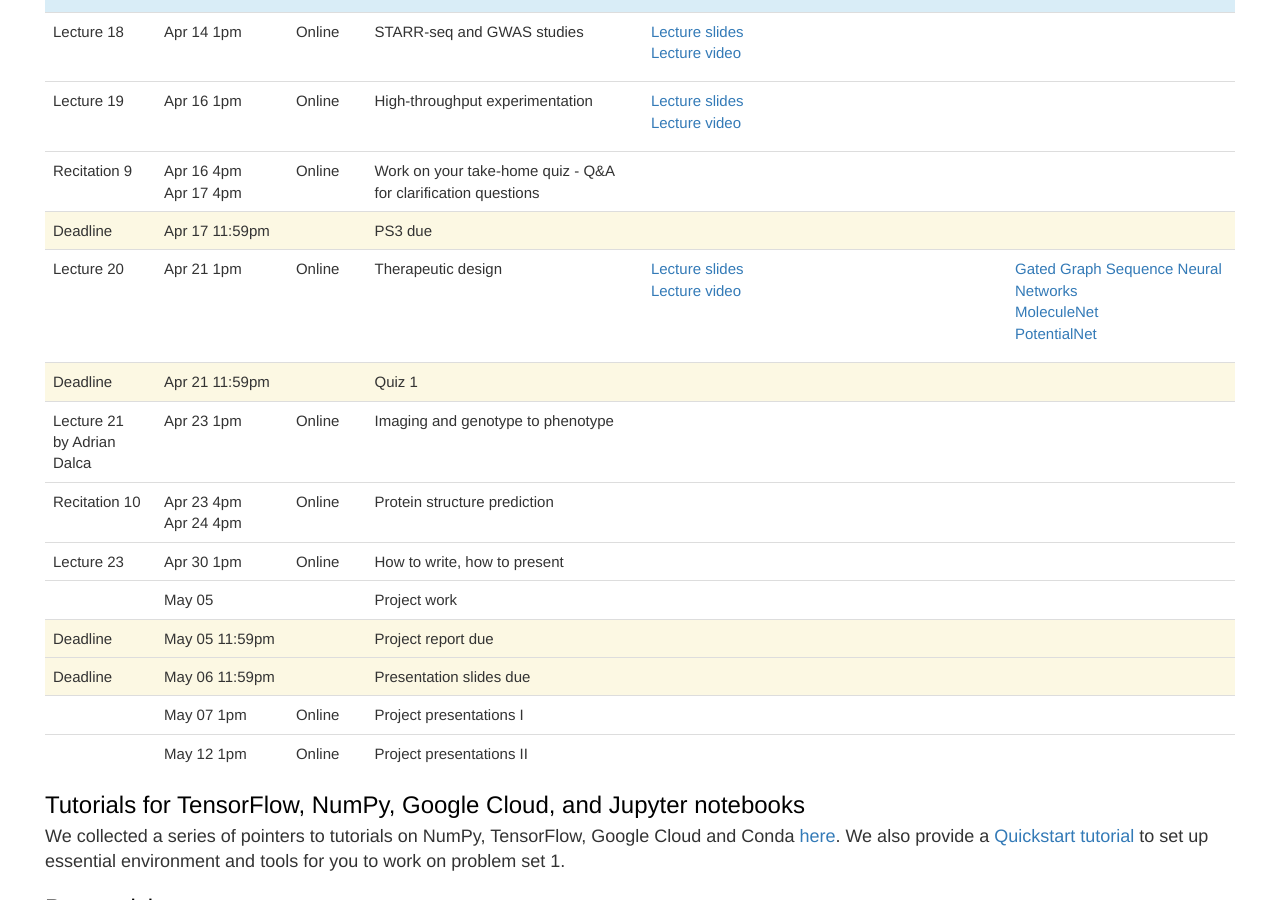
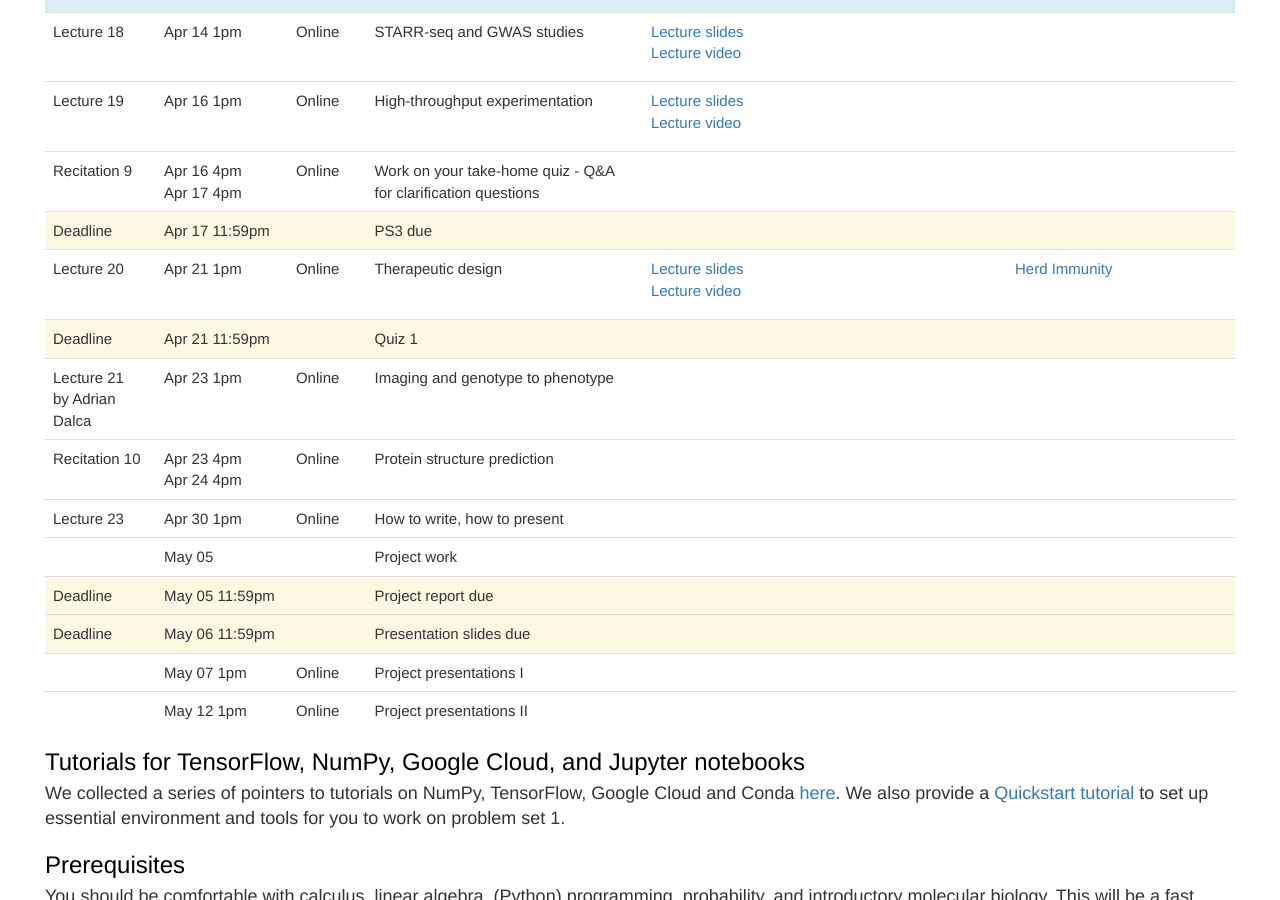
Before and after one commit to mit6874/mit6874.github.io, a Jekyll site: the page built from index.html, in a window 1280 px wide and 900 px high, scrolled down 3394 px. Built offline with Jekyll 4.4.1, drawn with Linux system fonts in a browser that asks for light colours; nearby versions of some CDN libraries.

Commit message:
L20 references

```diff
--- a/index.html
+++ b/index.html
@@ -575,9 +575,7 @@ layout: default
             </td>
             <td>
                 <ul>
-                    <li><a href="assets/misc/l14/gated-graph-nets.pdf">Gated Graph Sequence Neural Networks</a></li>
-                    <li><a href="assets/misc/l14/molecule-net.pdf">MoleculeNet</a></li>
-                    <li><a href="assets/misc/l14/potentialnet-acs.pdf">PotentialNet</a></li>
+                    <li><a href="assets/sp2020/references/herd-immunity.pdf">Herd Immunity</a></li>
                 </ul>
             </td>
         </tr>
```
Also changed, not shown: 1 other file.
